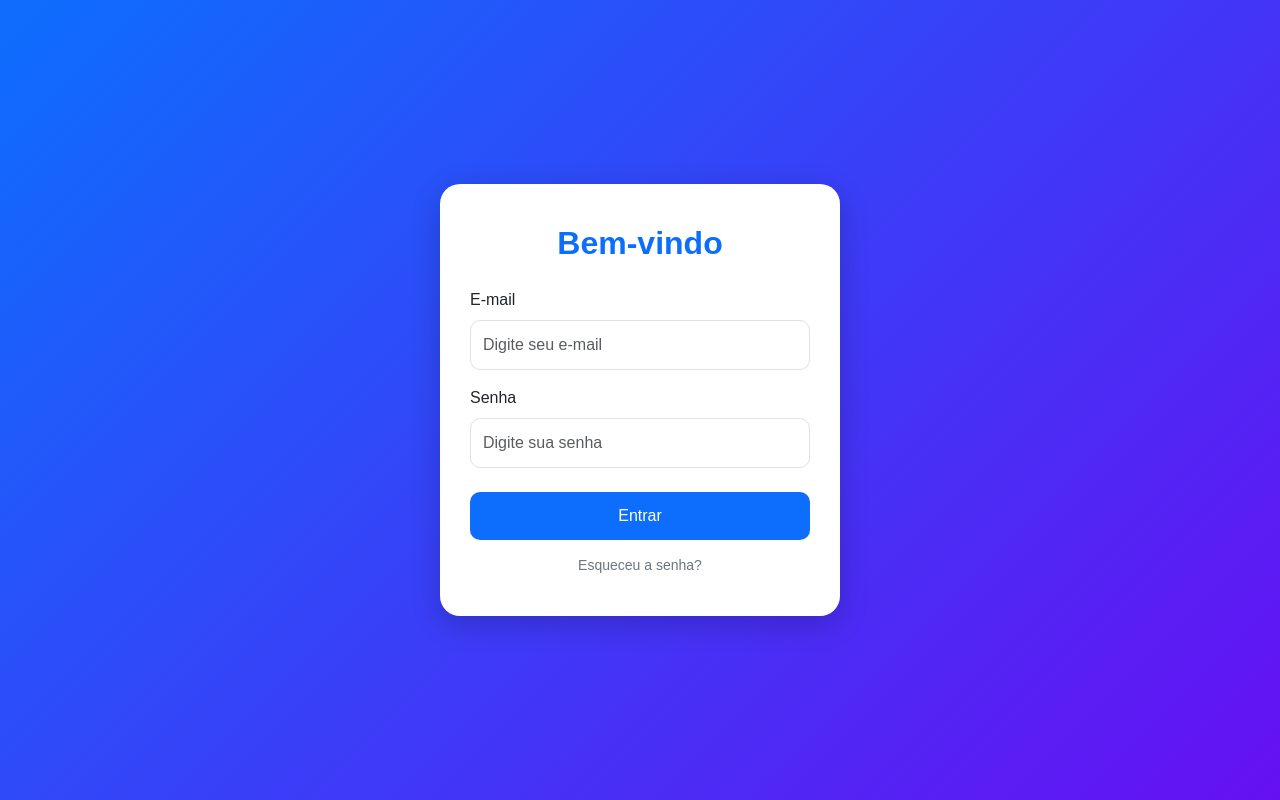
After one commit to AleGreef/Gerenciador_Epi-s, a Django app: page /login/ in a window 1280 px wide. The commit adds this page. Run offline with Django 5.2, Linux system fonts and the light colour scheme.

Commit message:
decimo commit

```diff
--- /dev/null
+++ b/app_site/templates/app_site/pages/login.html
@@ -0,0 +1,95 @@
+<!DOCTYPE html>
+<html lang="pt-br">
+<head>
+    <meta charset="UTF-8">
+    <meta name="viewport" content="width=device-width, initial-scale=1.0">
+    <title>Login</title>
+
+    <!-- Bootstrap 5 CSS -->
+    <link href="https://cdn.jsdelivr.net/npm/bootstrap@5.3.3/dist/css/bootstrap.min.css" rel="stylesheet">
+
+    <style>
+        body {
+            background: linear-gradient(135deg, #0d6efd, #6610f2);
+            height: 100vh;
+            display: flex;
+            align-items: center;
+            justify-content: center;
+            font-family: 'Poppins', sans-serif;
+        }
+
+        .login-card {
+            background: #fff;
+            border-radius: 20px;
+            box-shadow: 0 8px 30px rgba(0, 0, 0, 0.2);
+            padding: 40px 30px;
+            width: 100%;
+            max-width: 400px;
+            text-align: center;
+        }
+
+        .login-card h2 {
+            color: #0d6efd;
+            font-weight: 600;
+            margin-bottom: 25px;
+        }
+
+        .form-control {
+            border-radius: 10px;
+            padding: 12px;
+        }
+
+        .btn-login {
+            background: #0d6efd;
+            border: none;
+            width: 100%;
+            border-radius: 10px;
+            padding: 12px;
+            color: #fff;
+            font-weight: 500;
+            transition: 0.3s;
+        }
+
+        .btn-login:hover {
+            background: #0b5ed7;
+            transform: translateY(-2px);
+        }
+
+        .link {
+            display: block;
+            margin-top: 15px;
+            color: #6c757d;
+            text-decoration: none;
+            font-size: 14px;
+        }
+
+        .link:hover {
+            color: #0d6efd;
+        }
+    </style>
+</head>
+<body>
+
+    <div class="login-card">
+        <h2>Bem-vindo</h2>
+        <form method="POST" action="#">
+            <div class="mb-3 text-start">
+                <label for="email" class="form-label">E-mail</label>
+                <input type="email" class="form-control" id="email" name="email" placeholder="Digite seu e-mail" required>
+            </div>
+
+            <div class="mb-3 text-start">
+                <label for="password" class="form-label">Senha</label>
+                <input type="password" class="form-control" id="password" name="password" placeholder="Digite sua senha" required>
+            </div>
+
+            <button type="submit" class="btn btn-login mt-2">Entrar</button>
+
+            <a href="#" class="link">Esqueceu a senha?</a>
+        </form>
+    </div>
+
+    <!-- Bootstrap 5 JS -->
+    <script src="https://cdn.jsdelivr.net/npm/bootstrap@5.3.3/dist/js/bootstrap.bundle.min.js"></script>
+</body>
+</html>
--- a/app_site/urls.py
+++ b/app_site/urls.py
@@ -6,5 +6,6 @@ urlpatterns = [
     path('cadastrar_colaborador/', views.cadastrar_colaborador, name='cadastrar_colaborador'),
     path('cadastrar_equipamento/', views.cadastrar_equipamento, name='cadastrar_equipamento'),
     path('visualizar_emprestimos/', views.visualizar_emprestimos, name='visualizar_emprestimos'),
-    path('lista_colaborador/', views.lista_colaborador, name='lista_colaborador'),
+    path('listar_colaborador/', views.listar_colaborador, name='listar_colaborador'),
+    path('login/', views.login, name='login'),
 ]
--- a/app_site/views.py
+++ b/app_site/views.py
@@ -1,5 +1,5 @@
 from django.shortcuts import render, redirect
-from app_site.models import Colaboradores, Setor
+from app_site.models import Colaboradores
 from django.contrib import messages
 
 
@@ -9,6 +9,9 @@ def cadastrar_equipamento(request):
 
 def visualizar_emprestimos(request):
     return render(request, 'app_site/pages/visualizar_emprestimos.html')
+
+def login(request):
+    return render(request, 'app_site/pages/login.html')
 
 def menu(request):
     return render(request, 'app_site/pages/menu.html')  # 'menu.html' é o template da tela do menu
@@ -41,10 +44,10 @@ def cadastrar_colaborador(request):
 
         )
         messages.success(request, "Colaborador cadastrado com sucesso!")
-        return redirect('lista_colaborador')  # Redireciona para a listagem
+        return redirect('listar_colaborador')  # Redireciona para a listagem
 
     return render(request, 'app_site/pages/cadastrar_colaborador.html')
 
-def lista_colaborador(request):
+def listar_colaborador(request):
     colaboradores = Colaboradores.objects.all()
-    return render(request, 'app_site/pages/menu.html', {'colaboradores': colaboradores})
+    return render(request, 'app_site/pages/listar_colaborador.html', {'colaboradores': colaboradores})
```
Also changed, not shown: app_site/static/css/style.css (+82 -81 lines), app_site/templates/app_site/pages/cadastrar_equipamento.html (+6 -3 lines), app_site/templates/app_site/pages/listar_colaborador.html (added, +16 -0 lines), app_site/templates/app_site/pages/menu.html (+4 -10 lines), app_site/templates/app_site/pages/visualizar_emprestimos.html (+8 -2 lines), app_site/templates/app_site/partials/base.html (+1 -10 lines).
